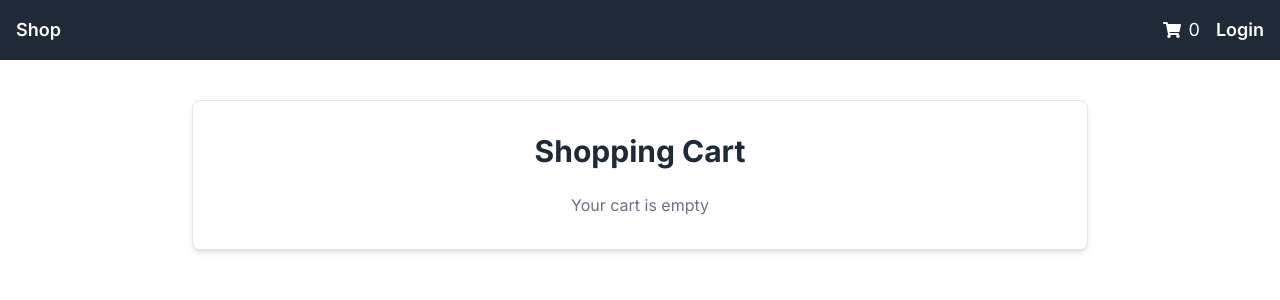
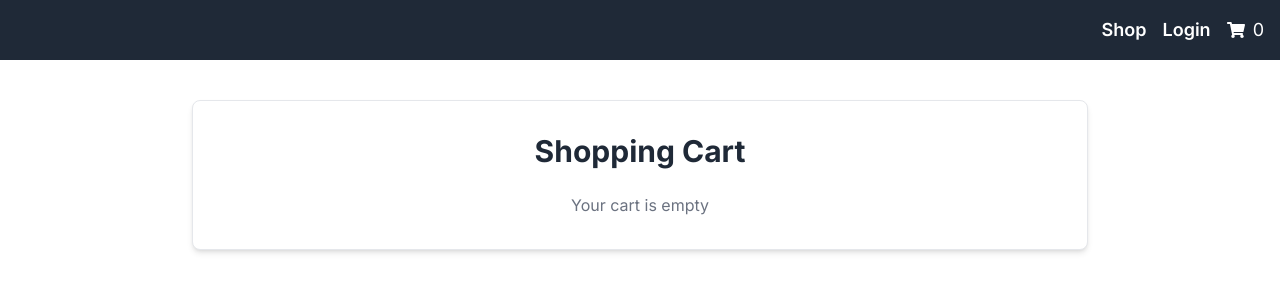
Before and after one commit to mdajgarhossain/woocommerce-api-integration, a Next.js app: page /cart in a window 1280 px wide. Shown: the top 300 px of the page. Built offline with nearby package versions, Linux system fonts and the light colour scheme.

Commit message:
Updated Navbar

```diff
--- a/app/components/Navbar.js
+++ b/app/components/Navbar.js
@@ -1,3 +1,94 @@
+// import Link from "next/link";
+// import { useState, useEffect } from "react";
+// import { FaShoppingCart, FaChevronDown, FaChevronUp } from "react-icons/fa";
+
+// export default function Navbar({ cartItems = [] }) {
+//   const [user, setUser] = useState(null);
+//   const [dropdownOpen, setDropdownOpen] = useState(false);
+
+//   useEffect(() => {
+//     const storedUser = localStorage.getItem("user");
+//     if (storedUser) {
+//       setUser(JSON.parse(storedUser));
+//     }
+//   }, []);
+
+//   const handleMouseEnter = () => {
+//     setDropdownOpen(true);
+//   };
+
+//   const handleMouseLeave = () => {
+//     setTimeout(() => {
+//       setDropdownOpen(false);
+//     }, 5000);
+//   };
+
+//   const handleDropdownClick = () => {
+//     setDropdownOpen(false);
+//   };
+
+//   return (
+//     <nav className="bg-gray-800 p-4 flex justify-between items-center">
+//       <div>
+//         <Link href="/" className="text-white text-lg font-semibold">
+//           Shop
+//         </Link>
+//       </div>
+//       <div className="flex items-center">
+//         <Link
+//           href="/cart"
+//           className="text-white text-lg flex items-center mr-4"
+//         >
+//           <FaShoppingCart className="mr-2" />
+//           <span>{cartItems.length}</span>
+//         </Link>
+//         {user ? (
+//           <div
+//             className="relative"
+//             onMouseEnter={handleMouseEnter}
+//             onMouseLeave={handleMouseLeave}
+//           >
+//             <span className="text-white text-lg font-semibold cursor-pointer flex items-center">
+//               My Account
+//               {dropdownOpen ? (
+//                 <FaChevronUp className="ml-2 transition-transform duration-300 ease-in-out" />
+//               ) : (
+//                 <FaChevronDown className="ml-2 transition-transform duration-300 ease-in-out" />
+//               )}
+//             </span>
+//             {dropdownOpen && (
+//               <div
+//                 className="absolute right-0 mt-2 w-48 bg-white border rounded-lg shadow-lg z-10"
+//                 onMouseEnter={() => setDropdownOpen(true)}
+//                 onMouseLeave={handleMouseLeave}
+//               >
+//                 <Link
+//                   href="/my-account"
+//                   className="block px-4 py-2 text-gray-800 hover:bg-gray-100"
+//                   onClick={handleDropdownClick}
+//                 >
+//                   Account Details
+//                 </Link>
+//                 <Link
+//                   href="/my-account/orders"
+//                   className="block px-4 py-2 text-gray-800 hover:bg-gray-100"
+//                   onClick={handleDropdownClick}
+//                 >
+//                   Orders
+//                 </Link>
+//               </div>
+//             )}
+//           </div>
+//         ) : (
+//           <Link href="/login" className="text-white text-lg font-semibold">
+//             Login
+//           </Link>
+//         )}
+//       </div>
+//     </nav>
+//   );
+// }
+
 import Link from "next/link";
 import { useState, useEffect } from "react";
 import { FaShoppingCart, FaChevronDown, FaChevronUp } from "react-icons/fa";
@@ -29,22 +120,15 @@ export default function Navbar({ cartItems = [] }) {
 
   return (
     <nav className="bg-gray-800 p-4 flex justify-between items-center">
-      <div>
-        <Link href="/" className="text-white text-lg font-semibold">
-          Shop
-        </Link>
-      </div>
-      <div className="flex items-center">
-        <Link
-          href="/cart"
-          className="text-white text-lg flex items-center mr-4"
-        >
-          <FaShoppingCart className="mr-2" />
-          <span>{cartItems.length}</span>
-        </Link>
+      <div className="flex items-center ml-auto">
+        <div>
+          <Link href="/" className="text-white text-lg font-semibold mr-4">
+            Shop
+          </Link>
+        </div>
         {user ? (
           <div
-            className="relative"
+            className="relative ml-auto"
             onMouseEnter={handleMouseEnter}
             onMouseLeave={handleMouseLeave}
           >
@@ -80,10 +164,20 @@ export default function Navbar({ cartItems = [] }) {
             )}
           </div>
         ) : (
-          <Link href="/login" className="text-white text-lg font-semibold">
+          <Link
+            href="/login"
+            className="text-white text-lg font-semibold ml-auto"
+          >
             Login
           </Link>
         )}
+        <Link
+          href="/cart"
+          className="text-white text-lg flex items-center ml-4"
+        >
+          <FaShoppingCart className="mr-2" />
+          <span>{cartItems.length}</span>
+        </Link>
       </div>
     </nav>
   );
```
